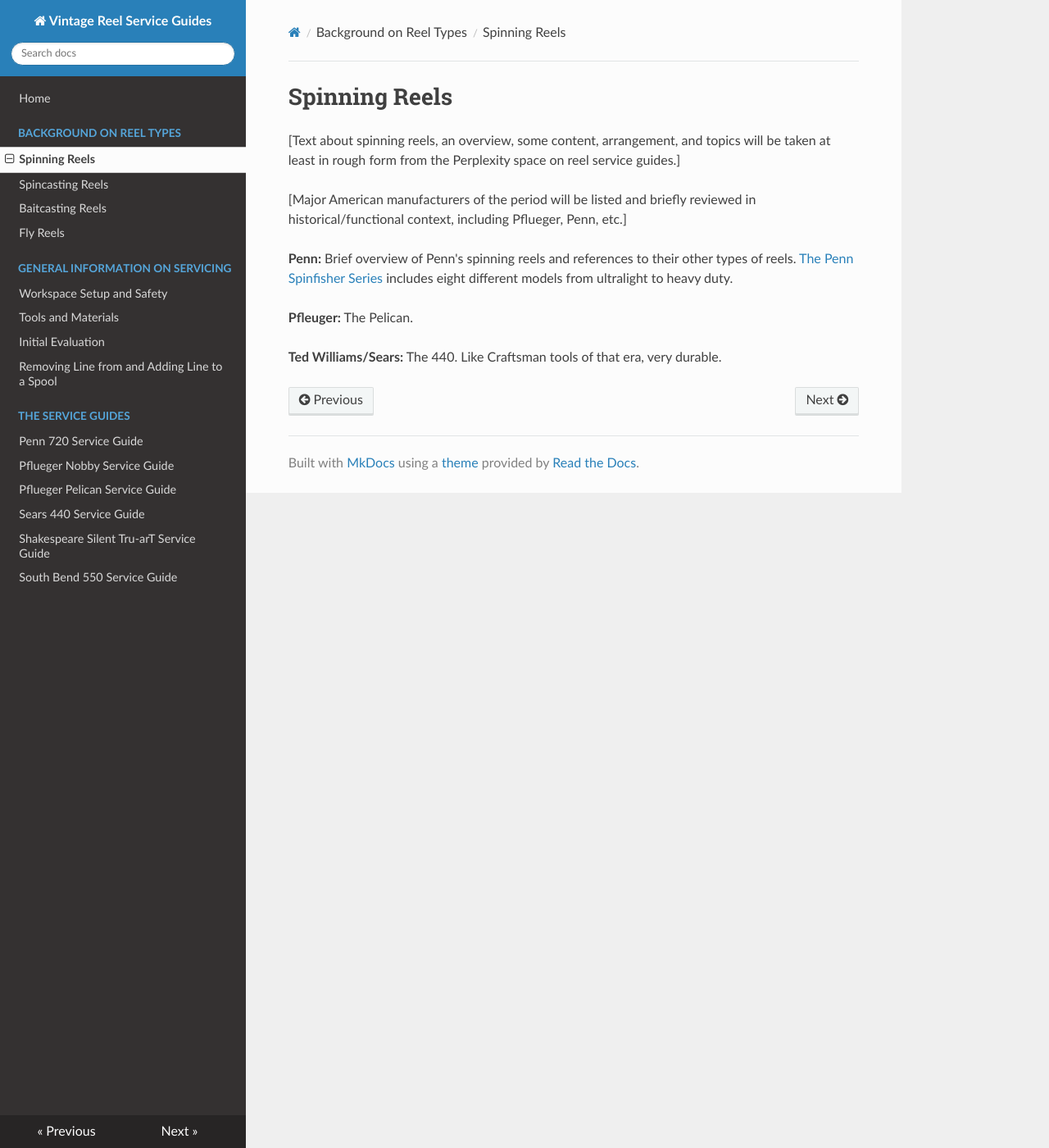
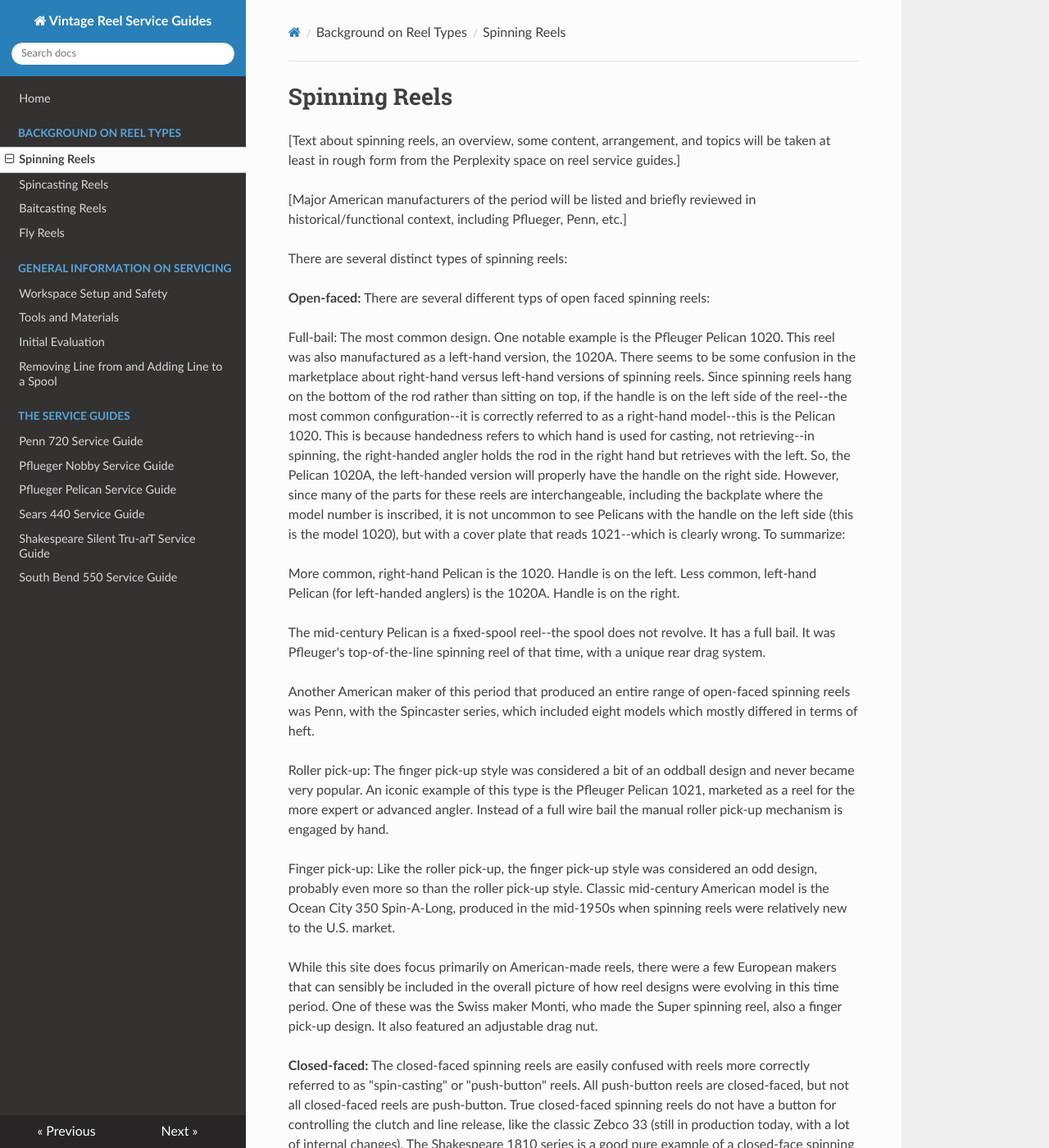
Before and after one commit to john-tech-writer/vintage-reel-service-guides, an MkDocs documentation site: the page built from docs/spinning-reels.md, in a window 1280 px wide and 1400 px high. Shown: the whole window at 82% size. Built offline with MkDocs 1.6.1, drawn with Linux system fonts in a browser that asks for light colours; nearby versions of some CDN libraries; some of the changed text lies outside the part shown.

Commit message:
added taxonomy file and content to spinning reels

```diff
--- a/docs/spinning-reels.md
+++ b/docs/spinning-reels.md
@@ -4,6 +4,27 @@
 
 [Major American manufacturers of the period will be listed and briefly reviewed in historical/functional context, including Pflueger, Penn, etc.]
 
+There are several distinct types of spinning reels:
+
+**Open-faced:** There are several different typs of open faced spinning reels:
+
+Full-bail: The most common design. One notable example is the Pfleuger Pelican 1020. This reel was also manufactured as a left-hand version, the 1020A. There seems to be some confusion in the marketplace about right-hand versus left-hand versions of spinning reels. Since spinning reels hang on the bottom of the rod rather than sitting on top, if the handle is on the left side of the reel--the most common configuration--it is correctly referred to as a right-hand model--this is the Pelican 1020. This is because handedness refers to which hand is used for casting, not retrieving--in spinning, the right-handed angler holds the rod in the right hand but retrieves with the left. So, the Pelican 1020A, the left-handed version will properly have the handle on the right side. However, since many of the parts for these reels are interchangeable, including the backplate where the model number is inscribed, it is not uncommon to see Pelicans with the handle on the left side (this is the model 1020), but with a cover plate that reads 1021--which is clearly wrong. To summarize:
+
+More common, right-hand Pelican is the 1020. Handle is on the left.
+Less common, left-hand Pelican (for left-handed anglers) is the 1020A. Handle is on the right.
+
+The mid-century Pelican is a fixed-spool reel--the spool does not revolve. It has a full bail. It was Pfleuger's top-of-the-line spinning reel of that time, with a unique rear drag system.
+
+Another American maker of this period that produced an entire range of open-faced spinning reels was Penn, with the Spincaster series, which included eight models which mostly differed in terms of heft.
+
+Roller pick-up: The finger pick-up style was considered a bit of an oddball design and never became very popular. An iconic example of this type is the Pfleuger Pelican 1021, marketed as a reel for the more expert or advanced angler. Instead of a full wire bail the manual roller pick-up mechanism is engaged by hand.
+
+Finger pick-up: Like the roller pick-up, the finger pick-up style was considered an odd design, probably even more so than the roller pick-up style. Classic mid-century American model is the Ocean City 350 Spin-A-Long, produced in the mid-1950s when spinning reels were relatively new to the U.S. market.
+
+While this site does focus primarily on American-made reels, there were a few European makers that can sensibly be included in the overall picture of how reel designs were evolving in this time period. One of these was the Swiss maker Monti, who made the Super spinning reel, also a finger pick-up design. It also featured an adjustable drag nut.
+
+**Closed-faced:** The closed-faced spinning reels are easily confused with reels more correctly referred to as "spin-casting" or "push-button" reels. All push-button reels are closed-faced, but not all closed-faced reels are push-button. True closed-faced spinning reels do not have a button for controlling the clutch and line release, like the classic Zebco 33 (still in production today, with a lot of internal changes). The Shakespeare 1810 series is a good pure example of a closed-face spinning reel. The Swedish-made Abu 506 is a bit more evolved version of the same design.
+
 **Penn:** Brief overview of Penn's spinning reels and references to their other types of reels. [The Penn Spinfisher Series](/penn/penn-spinfisher-series.md) includes eight different models from ultralight to heavy duty.
 
 **Pfleuger:** The Pelican.
```
Also changed, not shown: docs/reel-taxonomy.md (added, +26 -0 lines).
